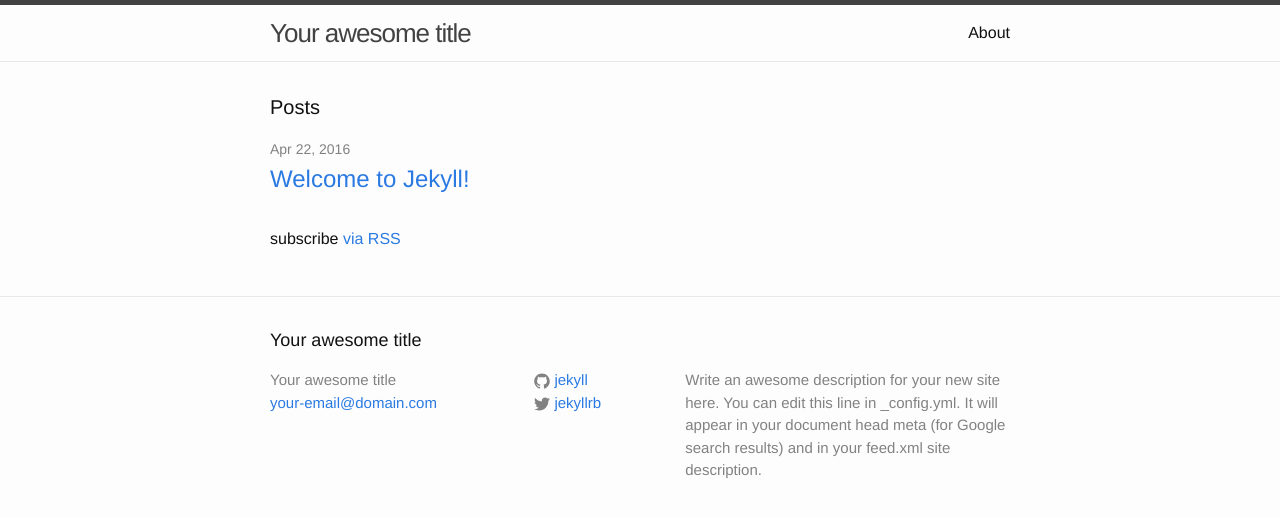
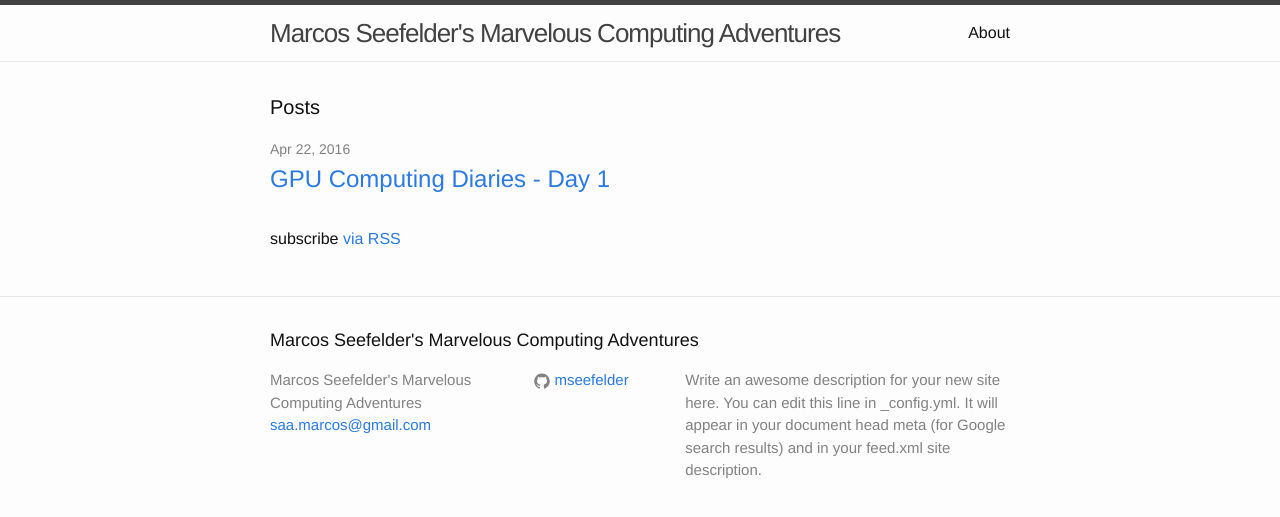
Before and after one commit to mseefelder/diary, a Jekyll site: the page built from index.html, in a window 1280 px wide. Shown: the top 517 px of the page. Built offline with Jekyll 4.4.1, drawn with Linux system fonts in a browser that asks for light colours.

```diff
--- a/_config.yml
+++ b/_config.yml
@@ -6,16 +6,16 @@
 # 'jekyll serve'. If you change this file, please restart the server process.
 
 # Site settings
-title: Your awesome title
-email: your-email@domain.com
+title: Marcos Seefelder's Marvelous Computing Adventures
+email: saa.marcos@gmail.com
 description: > # this means to ignore newlines until "baseurl:"
   Write an awesome description for your new site here. You can edit this
   line in _config.yml. It will appear in your document head meta (for
   Google search results) and in your feed.xml site description.
 baseurl: "/diary" # the subpath of your site, e.g. /blog
 url: "http://mseefelder.github.io" # the base hostname & protocol for your site
-twitter_username: jekyllrb
-github_username:  jekyll
+twitter_username:
+github_username:  mseefelder
 
 # Build settings
 markdown: kramdown
```
Also changed, not shown: _posts/2016-04-22-gpu1.markdown (added, +53 -0 lines), _posts/2016-04-22-welcome-to-jekyll.markdown (deleted, +0 -25 lines).
